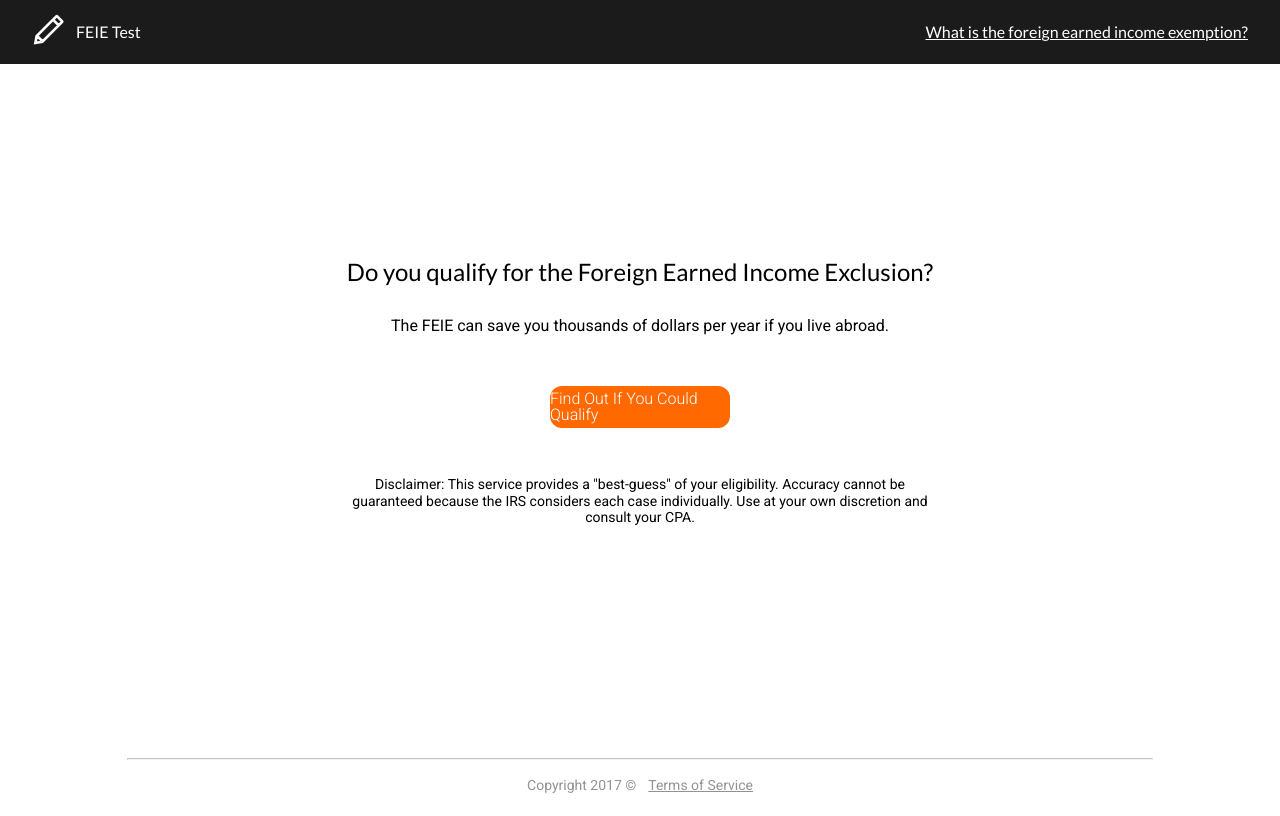
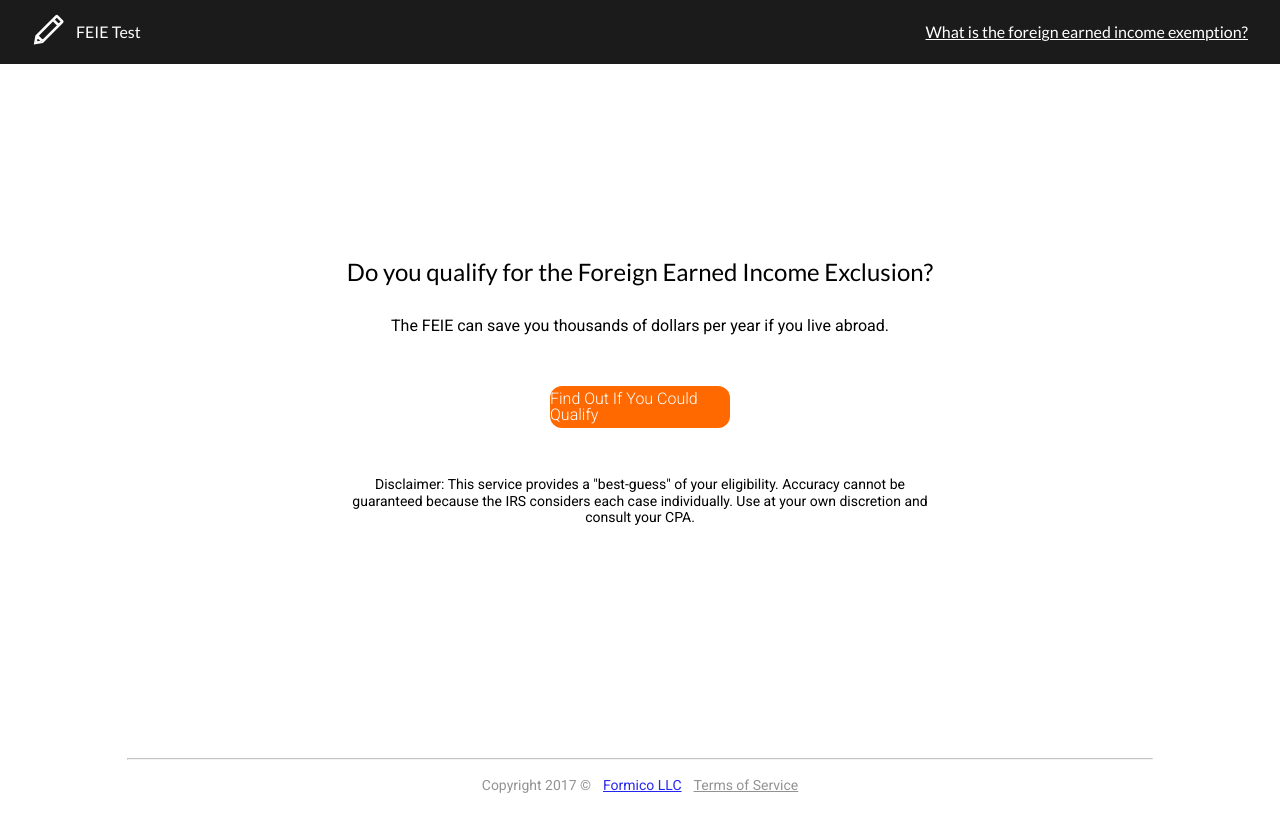
Before and after one commit to AntCas/feie-checker, a React (Create React App) app: page / in a window 1280 px wide. Built offline with nearby package versions, Linux system fonts and the light colour scheme.

Commit message:
add ownership attribution

```diff
--- a/src/components/App.js
+++ b/src/components/App.js
@@ -214,6 +214,7 @@ class App extends Component {
           <hr />
           <div className="footer-content">
             <span>Copyright 2017 &copy;</span>
+            <a href="https://formico.io/">Formico LLC</a>
             <a onClick={ this.toggleTermsOfService }>Terms of Service</a>
           </div>
         </div>
```
